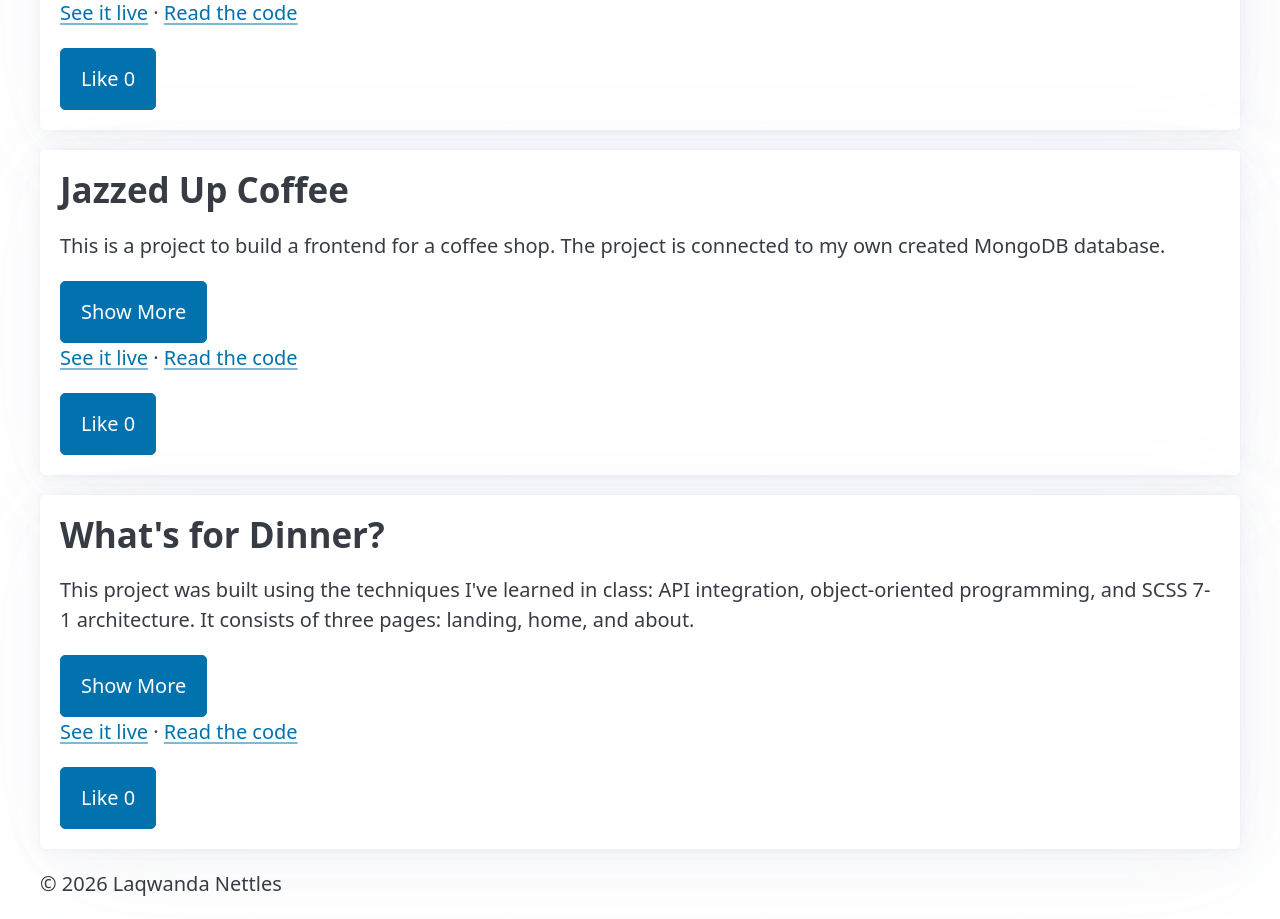
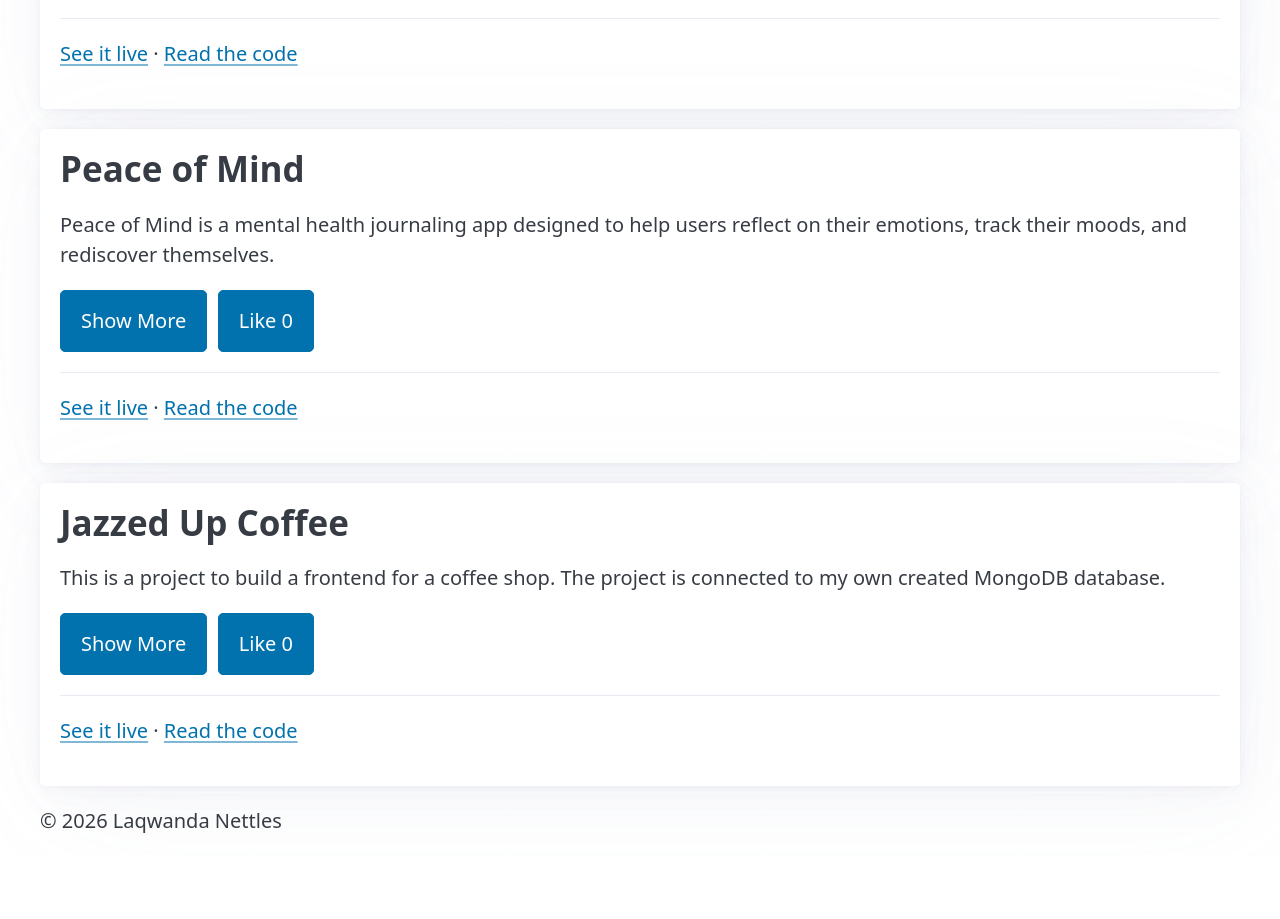
Before and after one commit to Laqwanda-Nettles/portfolio, a React (Vite) app: page / in a window 1280 px wide. Shown: the part 1788-2707 px from the top of the page. After the commit the page ends 2644 px from the top, so only its background shows below. Built offline with nearby package versions, Linux system fonts and the light colour scheme.

Commit message:
make one ProjectCard for all my cards closes #13

```diff
--- a/src/App.jsx
+++ b/src/App.jsx
@@ -4,10 +4,9 @@ import Fortune from "./Fortune";
 import Footer from "./Footer";
 import GitHubLink from "./GitHubLink";
 import ProjectCount from "./ProjectCount";
-import MentalHealthPortfolioCard from "./MentalHeathPortfolioCard";
-import CoffeeShopPortfolioCard from "./CoffeeShopPortfolioCard";
-import RecipeAppPortfolioCard from "./RecipeAppPortfolioCard";
 import Hero from "./Hero";
+import ProjectCard from "./ProjectCard";
+import projects from "./projects";
 
 function App() {
   return (
@@ -19,9 +18,9 @@ function App() {
       <About />
       <GitHubLink />
       <ProjectCount />
-      <MentalHealthPortfolioCard />
-      <CoffeeShopPortfolioCard />
-      <RecipeAppPortfolioCard />
+      <ProjectCard project={projects[0]} />
+      <ProjectCard project={projects[1]} />
+      <ProjectCard project={projects[2]} />
       <Footer />
     </div>
   );
--- a/src/CoffeeShopPortfolioCard.jsx
+++ /dev/null
@@ -1,48 +0,0 @@
-import { useState } from "react";
-
-function CoffeeShopPortfolioCard() {
-  const project = {
-    name: "Jazzed Up Coffee",
-    description:
-      "This is a project to build a frontend for a coffee shop. The project is connected to my own created MongoDB database.",
-    details:
-      "The Coffee Shop frontend project is a functional web application designed to provide a seamless coffee shopping experience. Users can browse coffee products, manage their accounts, and toggle between dark and light themes. The backend handles authentication, product management, and pagination.",
-    liveUrl: "https://coffee-shop-frontend-seven.vercel.app/",
-    repoUrl: "https://github.com/Laqwanda-Nettles/coffee-shop-frontend",
-  };
-  const [likes, setLikes] = useState(0);
-  const [open, setOpen] = useState(0);
-
-  const addLike = () => {
-    setLikes(likes + 1);
-  };
-
-  const toggleOpen = () => {
-    setOpen(!open);
-  };
-
-  let text = project.description;
-  if (open) {
-    text = project.description + " " + project.details;
-  }
-
-  let label = "Show More";
-  if (open) {
-    label = "Show Less";
-  }
-
-  return (
-    <article>
-      <h2>{project.name}</h2>
-      <p>{text}</p>
-      <button onClick={toggleOpen}>{label}</button>
-      <p>
-        <a href={project.liveUrl}>See it live</a> ·{" "}
-        <a href={project.repoUrl}>Read the code</a>
-      </p>
-      <button onClick={addLike}>Like {likes}</button>
-    </article>
-  );
-}
-
-export default CoffeeShopPortfolioCard;
--- a/src/MentalHeathPortfolioCard.jsx
+++ /dev/null
@@ -1,47 +0,0 @@
-import { useState } from "react";
-
-function MentalHealthPortfolioCard() {
-  const project = {
-    name: "Peace of Mind",
-    description:
-      "Peace of Mind is a mental health journaling app designed to help users reflect on their emotions, track their moods, and rediscover themselves.",
-    details:
-      "Inspired by the Lauryn Hill song 'I Gotta Peace of Mind' and my own journey of self-discovery, this app creates a safe space for users to pause, reflect, and find clarity in their lives.",
-    liveUrl: "https://peace-of-mind-rouge.vercel.app/",
-    repoUrl: "https://github.com/Laqwanda-Nettles/Peace-of-Mind",
-  };
-  const [likes, setLikes] = useState(0);
-  const [open, setOpen] = useState(0);
-
-  const addLike = () => {
-    setLikes(likes + 1);
-  };
-
-  const toggleOpen = () => {
-    setOpen(!open);
-  };
-
-  let text = project.description;
-  if (open) {
-    text = project.description + " " + project.details;
-  }
-
-  let label = "Show More";
-  if (open) {
-    label = "Show Less";
-  }
-  return (
-    <article>
-      <h2>{project.name}</h2>
-      <p>{text}</p>
-      <button onClick={toggleOpen}>{label}</button>
-      <p>
-        <a href={project.liveUrl}>See it live</a> ·{" "}
-        <a href={project.repoUrl}>Read the code</a>
-      </p>
-      <button onClick={addLike}>Like {likes}</button>
-    </article>
-  );
-}
-
-export default MentalHealthPortfolioCard;
--- /dev/null
+++ b/src/ProjectCard.jsx
@@ -0,0 +1,40 @@
+import { useState } from "react";
+
+function ProjectCard({ project }) {
+  const [likes, setLikes] = useState(0);
+  const [open, setOpen] = useState(false);
+
+  const addLike = () => {
+    setLikes(likes + 1);
+  };
+
+  const toggleOpen = () => {
+    setOpen(!open);
+  };
+
+  let text = project.description;
+  if (open) {
+    text = project.description + " " + project.details;
+  }
+
+  let label = "Show More";
+  if (open) {
+    label = "Show Less";
+  }
+
+  return (
+    <article>
+      <h2>{project.name}</h2>
+      <p>{text}</p>
+      <button onClick={toggleOpen}>{label}</button> &nbsp;
+      <button onClick={addLike}>Like {likes}</button>
+      <hr />
+      <p>
+        <a href={project.liveUrl}>See it live</a> ·{" "}
+        <a href={project.repoUrl}>Read the code</a>
+      </p>
+    </article>
+  );
+}
+
+export default ProjectCard;
--- a/src/RecipeAppPortfolioCard.jsx
+++ /dev/null
@@ -1,48 +0,0 @@
-import { useState } from "react";
-
-function RecipeAppPortfolioCard() {
-  const project = {
-    name: "What's for Dinner?",
-    description:
-      "This project was built using the techniques I've learned in class: API integration, object-oriented programming, and SCSS 7-1 architecture. It consists of three pages: landing, home, and about.",
-    details:
-      "A class-oriented JavaScript app that fetches recipes from a food API, styled with HTML, CSS, and SASS using the 7-1 architecture.",
-    liveUrl: "https://laqwanda-nettles.github.io/Recipe-App/",
-    repoUrl: "https://github.com/Laqwanda-Nettles/Recipe-App",
-  };
-  const [likes, setLikes] = useState(0);
-  const [open, setOpen] = useState(0);
-
-  const addLike = () => {
-    setLikes(likes + 1);
-  };
-
-  const toggleOpen = () => {
-    setOpen(!open);
-  };
-
-  let text = project.description;
-  if (open) {
-    text = project.description + " " + project.details;
-  }
-
-  let label = "Show More";
-  if (open) {
-    label = "Show Less";
-  }
-
-  return (
-    <article>
-      <h2>{project.name}</h2>
-      <p>{text}</p>
-      <button onClick={toggleOpen}>{label}</button>
-      <p>
-        <a href={project.liveUrl}>See it live</a> ·{" "}
-        <a href={project.repoUrl}>Read the code</a>
-      </p>
-      <button onClick={addLike}>Like {likes}</button>
-    </article>
-  );
-}
-
-export default RecipeAppPortfolioCard;
```
